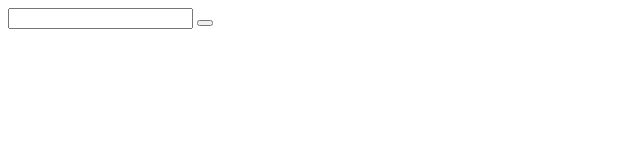
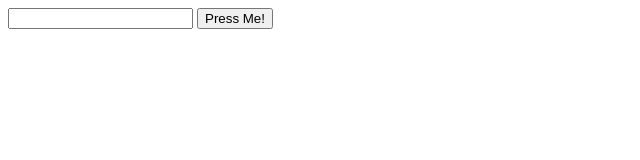
Before and after one commit to BINSYBADARUDEEN/html, a plain HTML site: page textInput.html in a window 1280 px wide. Shown: the whole page, without its empty margins (0-640 px from the left). Drawn offline with Linux system fonts and the light colour scheme.

Commit message:
button added

```diff
--- a/textInput.html
+++ b/textInput.html
@@ -10,6 +10,6 @@
     </head>
     <body>
         <input type = "text" id ="userInput">
-        <button onclick="doIt"></button>
+        <button onclick="doIt()">Press Me!</button>
     </body>
 </html>
```
